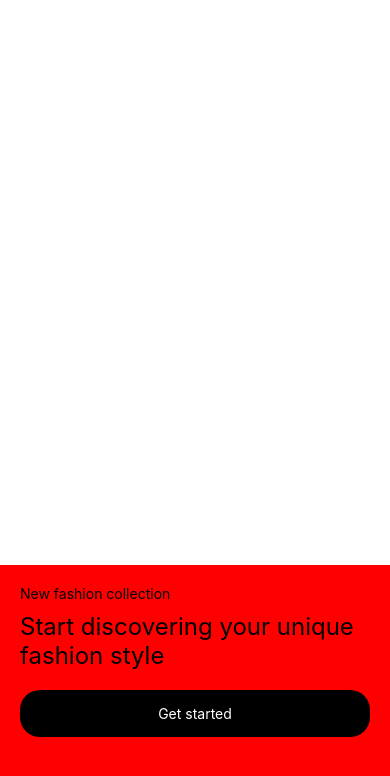
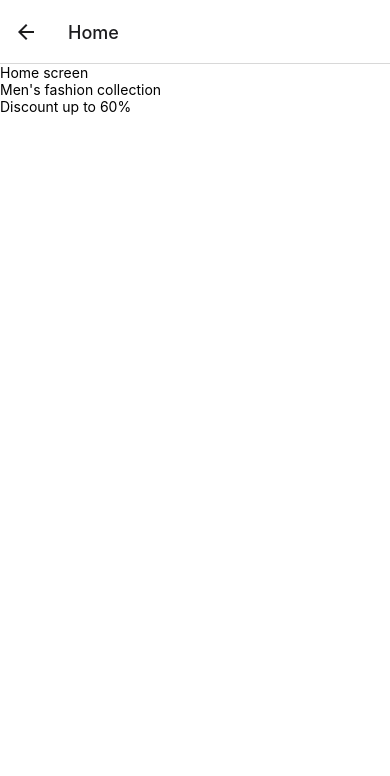
Before and after one commit to davidobodo/expo-react-native, a React Native app: screen /Home in a window 390 px wide. Shown: the top 776 px of the page. Built offline with nearby package versions, Linux system fonts and the light colour scheme.

Commit message:
✨ feat: implement navigation

```diff
--- a/App.js
+++ b/App.js
@@ -1,48 +1,19 @@
 import { StatusBar } from "expo-status-bar";
-import { StyleSheet, Text, View, Button, Pressable } from "react-native";
+import HomeScreen from "./screens/home";
+import IntroScreen from "./screens/intro";
+
+import { NavigationContainer } from "@react-navigation/native";
+import { createNativeStackNavigator } from "@react-navigation/native-stack";
+
+const Stack = createNativeStackNavigator();
 
 export default function App() {
 	return (
-		<View style={styles.container}>
-			<StatusBar style="auto" />
-
-			<View style={styles.bottom}>
-				<Text style={styles.subtitle}>New fashion collection</Text>
-				<Text style={styles.title}>Start discovering your unique fashion style</Text>
-
-				<Pressable style={styles.button}>
-					<Text style={styles.buttonText}>Get started</Text>
-				</Pressable>
-			</View>
-		</View>
+		<NavigationContainer>
+			<Stack.Navigator>
+				<Stack.Screen name="Intro" component={IntroScreen} />
+				<Stack.Screen name="Home" component={HomeScreen} />
+			</Stack.Navigator>
+		</NavigationContainer>
 	);
 }
-
-const styles = StyleSheet.create({
-	container: {
-		flex: 1,
-		backgroundColor: "white",
-		justifyContent: "flex-end",
-	},
-	bottom: {
-		backgroundColor: "red",
-		height: "33%",
-		padding: 20,
-	},
-	subtitle: {
-		marginBottom: 10,
-	},
-	title: {
-		fontSize: 24,
-		marginBottom: 20,
-	},
-	button: {
-		backgroundColor: "black",
-		alignItems: "center",
-		padding: 15,
-		borderRadius: 20,
-	},
-	buttonText: {
-		color: "#fff",
-	},
-});
--- /dev/null
+++ b/components/atoms/button/index.js
@@ -0,0 +1,21 @@
+import { StyleSheet, Text, Pressable } from "react-native";
+
+export default function Button({ text, onPress }) {
+	return (
+		<Pressable style={styles.button} onPress={onPress}>
+			<Text style={styles.buttonText}>{text}</Text>
+		</Pressable>
+	);
+}
+
+const styles = StyleSheet.create({
+	button: {
+		backgroundColor: "black",
+		alignItems: "center",
+		padding: 15,
+		borderRadius: 20,
+	},
+	buttonText: {
+		color: "#fff",
+	},
+});
--- /dev/null
+++ b/components/atoms/index.js
@@ -0,0 +1,3 @@
+import Button from "./button";
+
+export { Button };
--- /dev/null
+++ b/components/composites/banner/index.js
@@ -0,0 +1,16 @@
+import { StyleSheet, Text, View } from "react-native";
+
+export default function Banner() {
+	return (
+		<View>
+			<Text>Men's fashion collection</Text>
+			<Text>Discount up to 60%</Text>
+		</View>
+	);
+}
+
+const styles = StyleSheet.create({
+	container: {
+		backgroundColor: "black",
+	},
+});
--- /dev/null
+++ b/components/composites/index.js
@@ -0,0 +1,3 @@
+import Banner from "./banner";
+
+export { Banner };
--- a/package.json
+++ b/package.json
@@ -9,10 +9,14 @@
     "web": "expo start --web"
   },
   "dependencies": {
+    "@react-navigation/native": "^6.1.6",
+    "@react-navigation/native-stack": "^6.9.12",
     "expo": "~48.0.5",
     "expo-status-bar": "~1.4.4",
     "react": "18.2.0",
-    "react-native": "0.71.3"
+    "react-native": "0.71.3",
+    "react-native-screens": "~3.20.0",
+    "react-native-safe-area-context": "4.5.0"
   },
   "devDependencies": {
     "@babel/core": "^7.20.0"
--- /dev/null
+++ b/screens/home/index.js
@@ -0,0 +1,21 @@
+import { StatusBar } from "expo-status-bar";
+import { StyleSheet, Text, View } from "react-native";
+import { Button } from "../../components/atoms";
+import { Banner } from "../../components/composites";
+export default function HomeScreen({ navigation }) {
+	return (
+		<View style={styles.container}>
+			{/* <StatusBar style="auto" /> */}
+			<Text style={styles.subtitle}>Home screen </Text>
+			<Banner />
+			{/* <Button text="Go to intro" onPress={() => navigation.navigate("Intro")} /> */}
+		</View>
+	);
+}
+
+const styles = StyleSheet.create({
+	container: {
+		flex: 1,
+		backgroundColor: "white",
+	},
+});
--- /dev/null
+++ b/screens/intro/index.js
@@ -0,0 +1,36 @@
+import { StatusBar } from "expo-status-bar";
+import { StyleSheet, Text, View } from "react-native";
+import { Button } from "../../components/atoms";
+export default function IntroScreen({ navigation }) {
+	return (
+		<View style={styles.container}>
+			<StatusBar style="auto" />
+			<View style={styles.bottom}>
+				<Text style={styles.subtitle}>New fashion collection</Text>
+				<Text style={styles.title}>Start discovering your unique fashion style</Text>
+
+				<Button text="Get started" onPress={() => navigation.navigate("Home")} />
+			</View>
+		</View>
+	);
+}
+
+const styles = StyleSheet.create({
+	container: {
+		flex: 1,
+		backgroundColor: "white",
+		justifyContent: "flex-end",
+	},
+	bottom: {
+		backgroundColor: "red",
+		height: "33%",
+		padding: 20,
+	},
+	subtitle: {
+		marginBottom: 10,
+	},
+	title: {
+		fontSize: 24,
+		marginBottom: 20,
+	},
+});
```
Also changed, not shown: 1 other file (tests, documents, lock files or other folders).
